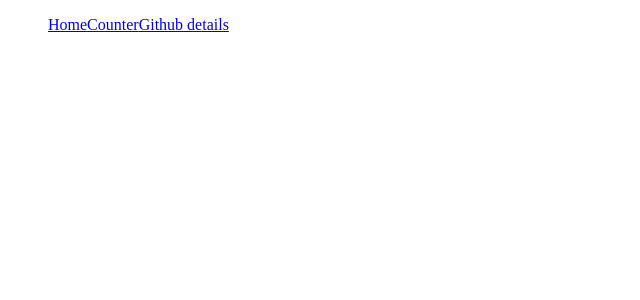
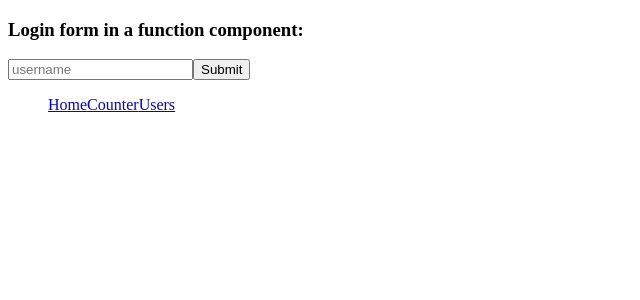
Before and after one commit to d-94k/react-develhope, a React (Create React App) app: page /users in a window 1280 px wide. Shown: the top 300 px of the page, without its empty margins (0-640 px from the left). Built offline with nearby package versions, Linux system fonts and the light colour scheme.

Commit message:
completed exercise

```diff
--- a/src/App.js
+++ b/src/App.js
@@ -1,6 +1,7 @@
 import { Link, Route, Routes } from "react-router-dom";
 import Counter from "./Counter";
 import { GithubUser } from "./GithubUser";
+import GithubUserList from "./GithubUserList";
 import Welcome from "./Welcome";
 
 const App = () => {
@@ -9,12 +10,14 @@ const App = () => {
           <Routes>
             <Route path="/" element={<Welcome name="newUser" />} />
             <Route path="counter" element={<Counter />} />
-            <Route path="users/:username" element={<GithubUser />}/>
+            <Route path="users" element={<GithubUserList />}>
+              <Route path=":username" element={<GithubUser />} />
+            </Route>
           </Routes>
           <ul>
             <Link to="/">Home</Link>
             <Link to="counter">Counter</Link>
-            <Link to="users/:username">Github details</Link>
+            <Link to="users">Users</Link>
           </ul>
         </div>
       )
--- a/src/GithubUser.js
+++ b/src/GithubUser.js
@@ -27,11 +27,9 @@ export const GithubUser = () => {
 
     return (
         <>
-            <h1>Edit website path above to see your Github UserID</h1>
-            <p>example: localhost:3000/d-94k</p>
             {loading && <h3>Loading...</h3>}
             {error && <h1>There has been an error</h1>}
-            <h3>Welcome, {data && data.id}</h3>
+            <p>The id number for the last GitHub user you selected from the above list is <strong>{data && data.id}</strong></p>
         </>
     )
 }
--- a/src/GithubUserList.js
+++ b/src/GithubUserList.js
@@ -1,5 +1,6 @@
 import React, { useState } from "react";
-import { GithubUserP } from "./GithubUserP";
+import { Link, Outlet } from "react-router-dom";
+// import { GithubUserP } from "./GithubUserP";
 
 export default function GithubUserList () {
 
@@ -34,7 +35,13 @@ export default function GithubUserList () {
                 <input name="username" type="text" value={data.text} onChange={formHandler} placeholder="username"/>
                 <button type="submit">Submit</button>
             </form>
-            <ul>{data.items.map((item, index) => <li key={index}>Github user with id# <b><GithubUserP username={item} /></b></li>)}</ul>
+            <ul>{data.items.map((item, index) => <li key={index}><Link to={item}>Click here to check the #id of the user you entered ({item})</Link></li>)}</ul>
+            <Outlet />
         </>
     )
 }
+
+// <ul>{data.items.map((item, index) =><li key={index}><Link to=`:${item}`>{item}</Link></li>)}</ul>
+
+
+//<ul>{data.items.map((item, index) => <li key={index}>Github user with id# <b><GithubUserP username={item} /></b></li>)}</ul>
```
